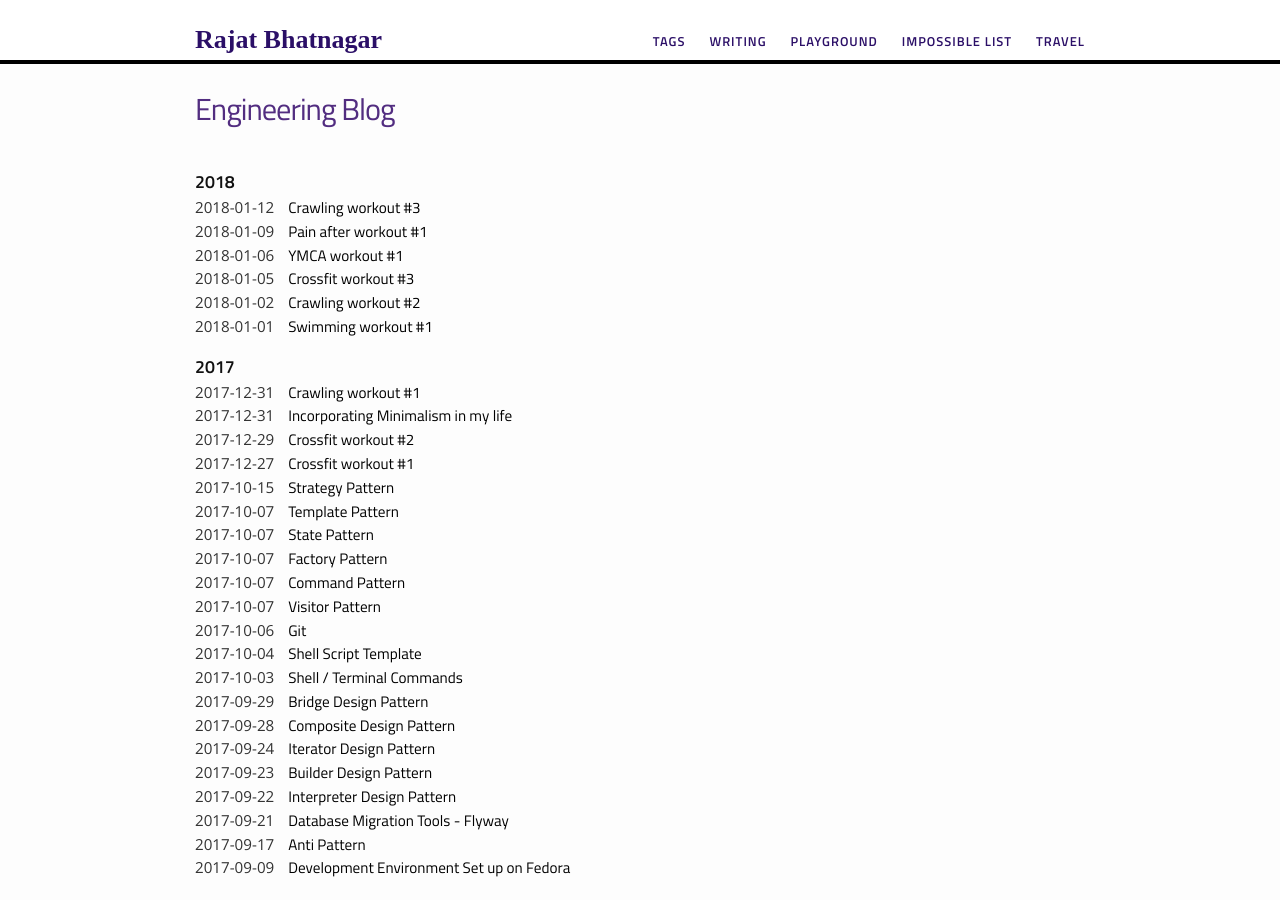
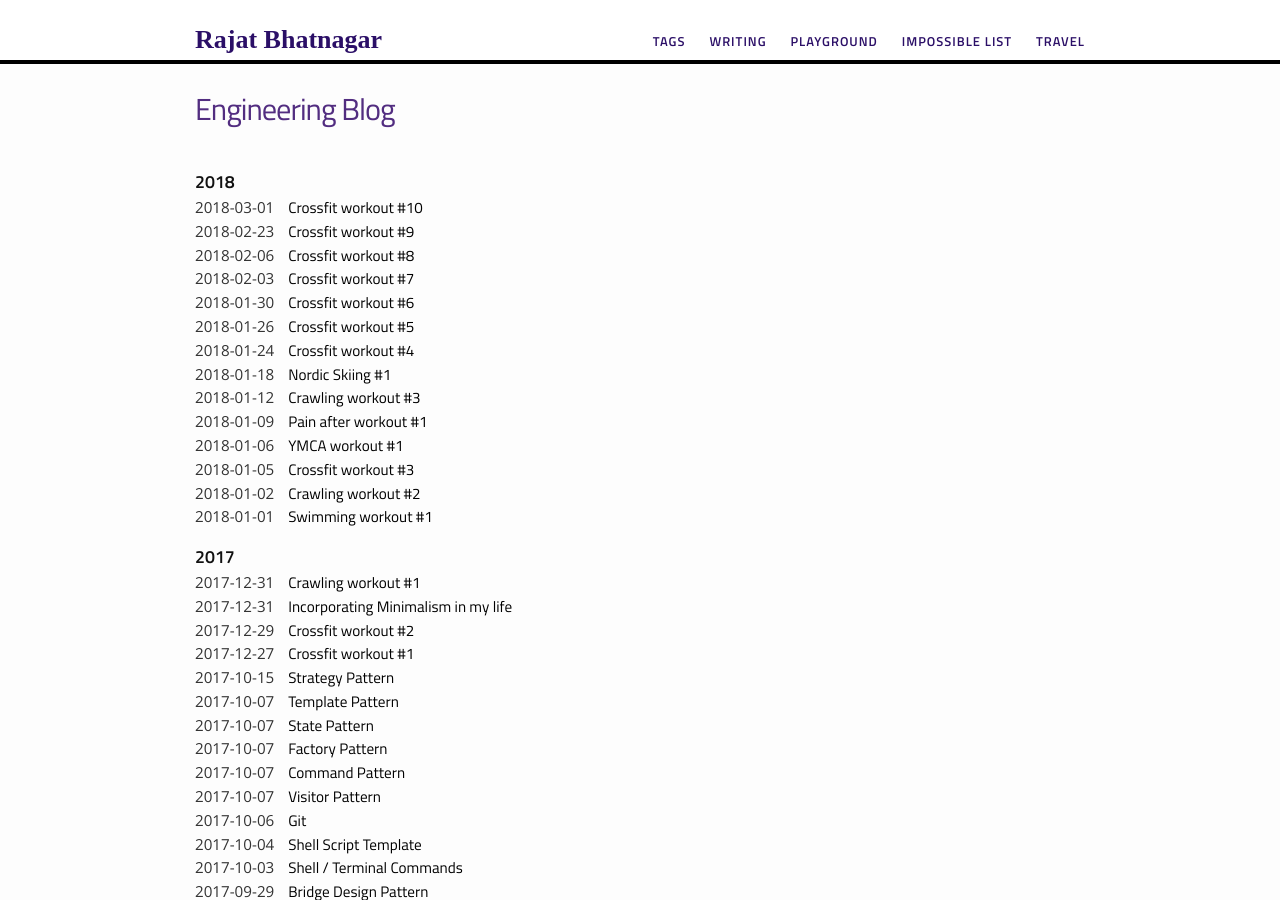
Before and after one commit to rajat-bhatnagar/rajat-bhatnagar.github.io, a Jekyll site: the page built from writing.md, in a window 1280 px wide and 900 px high. Built offline with Jekyll 4.4.1, drawn with Linux system fonts in a browser that asks for light colours; comment, search, counter and statistics services are not loaded; some of the changed lines change nothing that is shown.

Commit message:
2ndSept2018: Added blogs for cross-fit workouts and skiing

```diff
--- a/_config.yml
+++ b/_config.yml
@@ -8,6 +8,8 @@ twitter_username: Rajat_Bhatnagar
 github_username:  Rajat-Bhatnagar
 facebook_username: Bhatnagar.Rajat
 linkedin_username: rajatbhatnagar
+
+tagline: "Guide to Software Development Experience"
 
 # Build settings
 markdown: kramdown
--- /dev/null
+++ b/_posts/2018-01-18-skiing01.md
@@ -0,0 +1,22 @@
+---
+layout: post
+title:  "Nordic Skiing #1"
+date:   2018-01-18 15:36:27
+permalink: /writing/2018/01/nordicSkiingDay1/
+categories: [skiing]
+author: "Rajat Bhatnagar"
+comments: true
+---
+
+**Weather**: Cold
+
+Regime :
+-------------
+
+#### **Ski Erg** I did ski for the first time and it was smooth. So we had these tracks already made on Theodore Wirth Park on Thursday night from 6:30-8:00pm. It was so much fun . Just loved it
+
+{% include image.html url="/images/IMG-20180118-WA0002.jpg"
+caption="Skiing One" width=225 align="left" %}
+
+{% include image.html url="/images/IMG-20180118-WA0003.jpg"
+caption="Skiing Two" width=225 align="left" %}
--- /dev/null
+++ b/_posts/2018-01-24-crossfitDay4.md
@@ -0,0 +1,27 @@
+---
+layout: post
+title:  "Crossfit workout #4"
+date:   2018-01-24 15:36:27
+permalink: /writing/2018/01/crossfitDay4/
+categories: [crossfit, fitness]
+author: "Rajat Bhatnagar"
+comments: true
+---
+
+**Weather**: Cold
+
+Workout Regime :
+-------------
+
+#### **Ski Erg** 500 Meters
+
+#### **Pull ups** - Strap chair on your thighs and then pull the body up the floor using wooden rings
+#### **Clean and Jerk** - Multiple Repetitions Max weight 58 Pounds
+Bend Forward, Pull the Rod at the same level as of collar bone, Lift the bar, bring it down, then bend and rest the bar
+
+#### **5 Sets**
+1. Clean and Jerk - 5 Repetitions
+2. Wooden Rings - 5 Pull-ups
+3. Run and Circle around the Gym
+
+----------
--- /dev/null
+++ b/_posts/2018-01-26-crossfitDay5.md
@@ -0,0 +1,38 @@
+---
+layout: post
+title:  "Crossfit workout #5"
+date:   2018-01-26 15:36:27
+permalink: /writing/2018/01/crossfitDay5/
+categories: [crossfit, fitness]
+author: "Rajat Bhatnagar"
+comments: true
+---
+
+**Weather**: Cold
+
+My body was still recovering from the Wednesday workout.. And I had to push myself a lot to go to cross fit uffda.
+
+Workout Regime :
+-------------
+
+
+
+#### **Mobility bands resistance training** Warm up
+
+
+#### **2 Sets of 3 different types of Band Movements**
+
+1. Movement 1 Pull R band to the front, hold for 2 seconds and move it back
+2. Movement 2 cross arm movements with the R band on either side
+3. Movement 3 Pull R band to the front, flip both hands up, then down and return
+
+#### **Rope climbing**
+
+#### **4 Sets of the following**
+
+1. Lift body from the floor and lie flat, lift yourself from the floor
+2. 15 Crunches
+3. 10 Pushup s
+
+
+----------
--- /dev/null
+++ b/_posts/2018-01-30-crossfitDay6.md
@@ -0,0 +1,32 @@
+---
+layout: post
+title:  "Crossfit workout #6"
+date:   2018-01-30 15:36:27
+permalink: /writing/2018/01/crossfitDay6/
+categories: [crossfit, fitness]
+author: "Rajat Bhatnagar"
+comments: true
+---
+
+**Weather**: Cold
+
+
+Workout Regime :
+-------------
+
+#### **Ski Erg** 550 meters
+
+#### **Crossover Symmetry training**
+2 sets
+
+#### **WOD Rings Workout**
+Using your wrists lift yourself up
+
+#### **4 sets**
+1. 10 deadlifts
+2. Dips for Chest
+3. Assault Air Bike
+
+
+
+----------
--- /dev/null
+++ b/_posts/2018-02-03-crossfitDay7.md
@@ -0,0 +1,31 @@
+---
+layout: post
+title:  "Crossfit workout #7"
+date:   2018-02-03 15:36:27
+permalink: /writing/2018/02/crossfitDay7/
+categories: [crossfit, fitness]
+author: "Rajat Bhatnagar"
+comments: true
+---
+
+**Weather**: Cold
+
+Workout Regime :
+-------------
+
+#### **Ski Erg** 500 meters
+
+#### **Bands Crossover symmetry**
+
+#### **Ball Throws** 16 pounds. 12 pounds
+
+#### **10.9.8.7.6.5.4.3.2.1 of the following**
+4 sets
+12 balls cross the line
+10 deadlifts
+2 circles around the gym
+
+
+#### **Crunches Lie on the floor. Pull your body up using wooden rings
+
+----------
--- /dev/null
+++ b/_posts/2018-02-06-crossfitDay8.md
@@ -0,0 +1,28 @@
+---
+layout: post
+title:  "Crossfit workout #8"
+date:   2018-02-06 15:36:27
+permalink: /writing/2018/02/crossfitDay8/
+categories: [crossfit, fitness]
+author: "Rajat Bhatnagar"
+comments: true
+---
+
+**Weather**: Cold
+
+Workout Regime :
+-------------
+
+#### **Ski Erg** 450 meters
+
+#### **Crossover Symmetry**
+
+#### **Rowing**
+#### **Balls over the line**
+
+#### **4 sets**
+1. Balls over the line
+2. Rowing
+3. 4-pull ups .Off the ground. With chair
+
+----------
--- /dev/null
+++ b/_posts/2018-02-23-crossfitDay9.md
@@ -0,0 +1,26 @@
+---
+layout: post
+title:  "Crossfit workout #9"
+date:   2018-02-23 15:36:27
+permalink: /writing/2018/02/crossfitDay9/
+categories: [crossfit, fitness]
+author: "Rajat Bhatnagar"
+comments: true
+---
+
+**Weather**: Cold
+
+Every time I do a CrossFit workout with my trainer Jason, it is an amazing realization what my body is capable of.
+
+Workout Regime :
+-------------
+
+#### **Ski Erg**
+
+4 sets of the following
+1. #### **Crossover symmetry**
+2. #### **Slam balls 8**
+3. #### **Rowing 10 calories**
+
+
+----------
--- /dev/null
+++ b/_posts/2018-02-29-crossfitDay10.md
@@ -0,0 +1,28 @@
+---
+layout: post
+title:  "Crossfit workout #10"
+date:   2018-02-29 15:36:27
+permalink: /writing/2018/02/crossfitDay10/
+categories: [crossfit, fitness]
+author: "Rajat Bhatnagar"
+comments: true
+---
+
+**Weather**: Cold
+
+
+Workout Regime :
+-------------
+
+#### **Ski Erg**
+#### **Clean and jerk** - Technique. Elbows in front. Over the head
+
+4 sets of the following
+1. #### **Crossover symmetry**
+
+2. #### **Clean and jerk 72 pounds**
+
+3. #### **100 clean and jerk**
+4. #### **110 calories ski arc**
+
+----------
```
Also changed, not shown: images/IMG-20180118-WA0002.jpg (added), images/IMG-20180118-WA0003.jpg (added).
